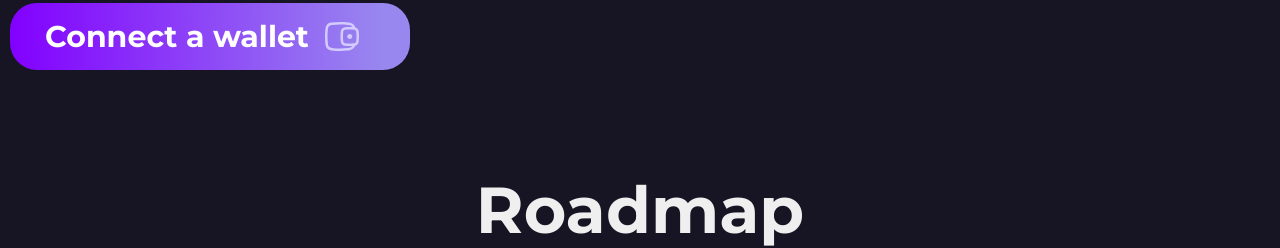
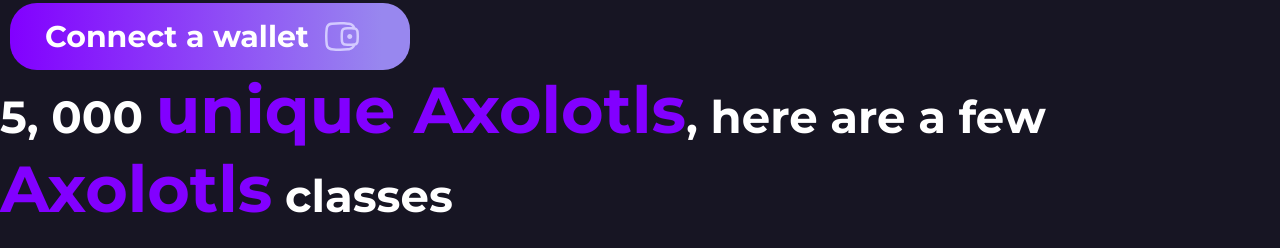
Before and after one commit to Kokosik11/wingedaxolotls, a React (Vite) app: page / in a window 1280 px wide. Shown: the part 500-748 px from the top of the page. Built offline with nearby package versions, Linux system fonts and the light colour scheme.

Commit message:
remove commented code

```diff
--- a/src/App.jsx
+++ b/src/App.jsx
@@ -18,14 +18,14 @@ function App() {
       <main>
 
         <Main />
-        {/*<AxolotlsSlider />*/}
-        {/*<AxolotlsClasses />*/}
+        <AxolotlsSlider />
+        <AxolotlsClasses />
         <Roadmap />
         <JoinOurCommunity />
         <Faq />
 
       </main>
-      {/*<Footer />*/}
+      <Footer />
     </div>
   )
 }
```
